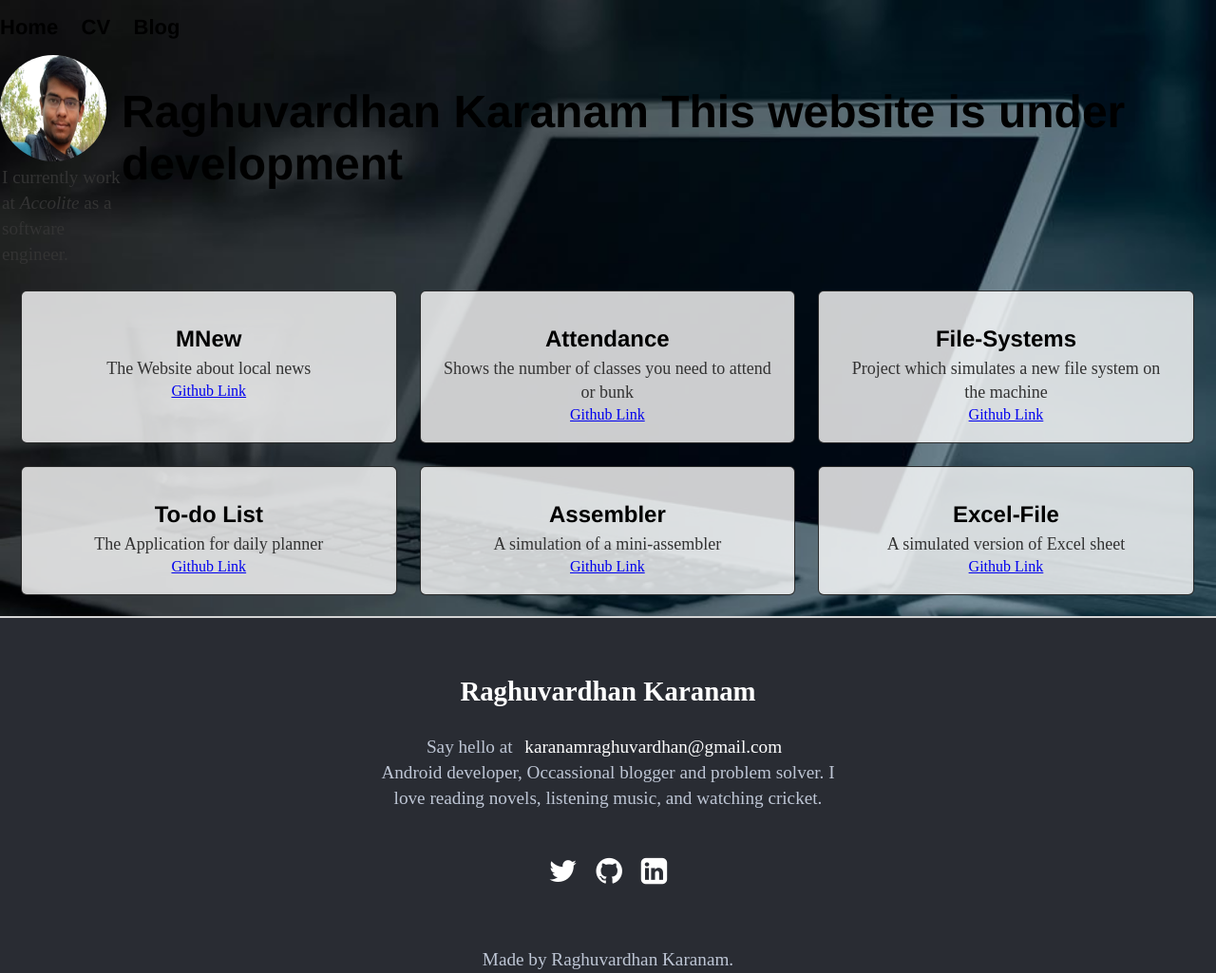
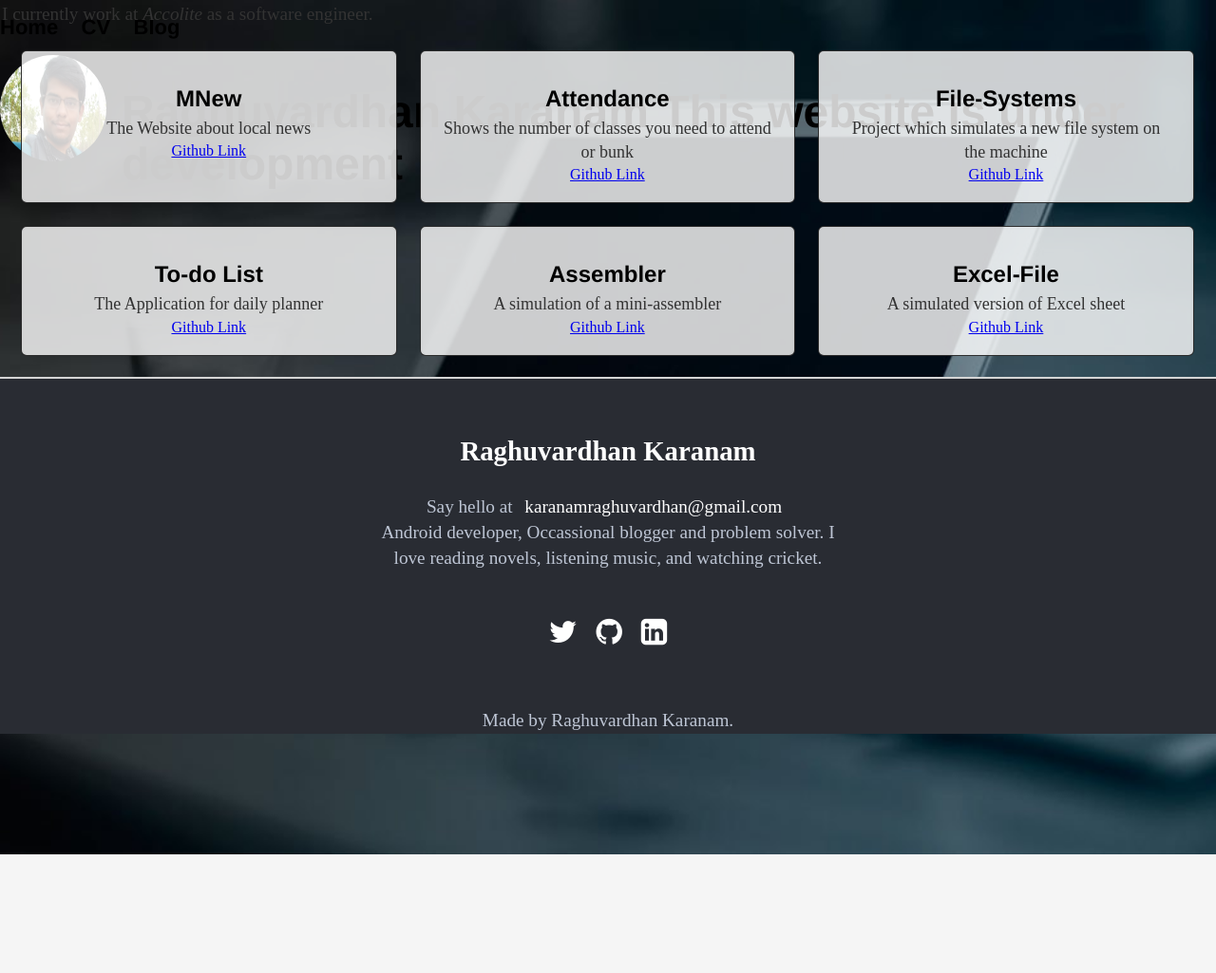
Before and after one commit to raghuvardhan/raghuvardhan.github.io, a Jekyll site: the page built from index.html, in a window 1280 px wide. Shown: the whole page at 95% size. Built offline with Jekyll 4.4.1, drawn with Linux system fonts in a browser that asks for light colours; after the commit the page ends 900 px from its top, so only the background shows below that.

Commit message:
Update _layouts/default.html

```diff
--- a/_layouts/default.html
+++ b/_layouts/default.html
@@ -10,8 +10,8 @@
 		</head>
 		<body>
 			<header>
-				<div class="header-background"></div>
-				<nav>
+				<div class="header-background">
+					<nav>
 					<div class="nav-right">
 			    		<ul>
 			        		<li><a href="/" class="pages">Home</a></li>
@@ -29,6 +29,8 @@
 						<h1>Raghuvardhan Karanam This website is under development</h1>
 					</span>
 				</div>
+				</div>
+
 			</header><!-- /.blurb -->
 
 			<div class="container">
```
